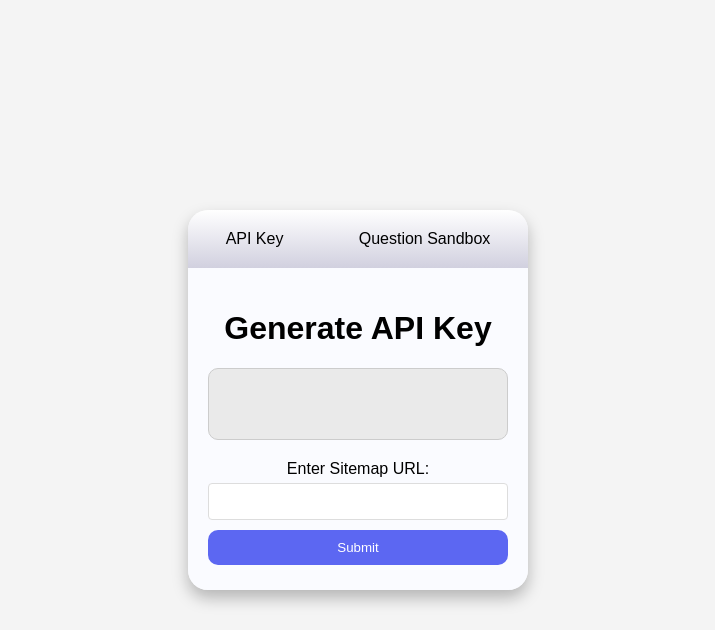
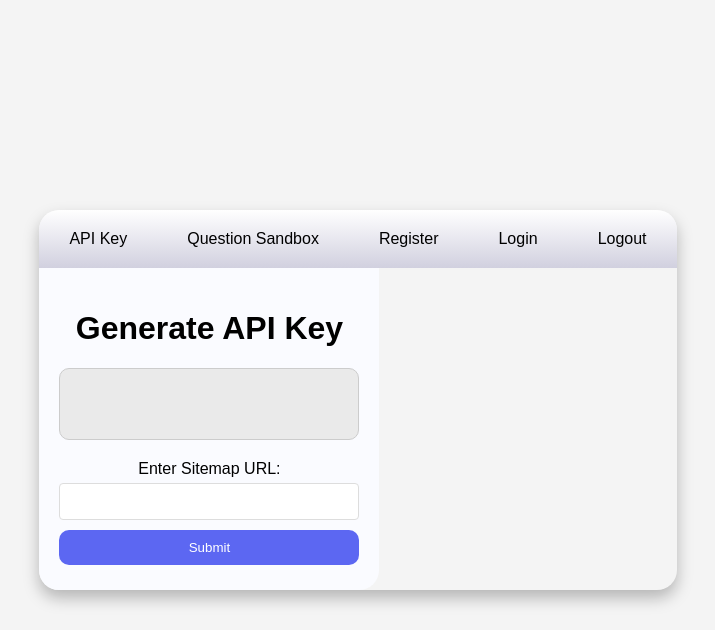
Before and after one commit to Maharpole/Multiverse_OCI_Project, a Flask app: page /home in a window 1280 px wide. Shown: the top 630 px of the page, without its empty margins (282-997 px from the left). Run offline with Flask 3, Linux system fonts and the light colour scheme; the visitor is signed in with stand-in values (Sample User, id 1).

Commit message:
added nav bars to index.html

```diff
--- a/SiteSensei_new/app/endpoints/templates/index.html
+++ b/SiteSensei_new/app/endpoints/templates/index.html
@@ -8,8 +8,11 @@
 <body>
     <div id="container">
         <div class="navbar">
-            <a href="/">API Key</a>
+            <a href="/home">API Key</a>
             <a href="/question_sandbox">Question Sandbox</a>
+            <a href="/register">Register</a>
+            <a href="/login">Login</a>
+            <a href="/logout">Logout</a>
         </div>
         <div id="card">
             <h1>Generate API Key</h1>
```
